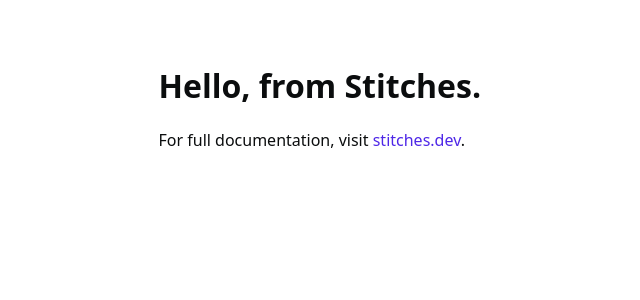
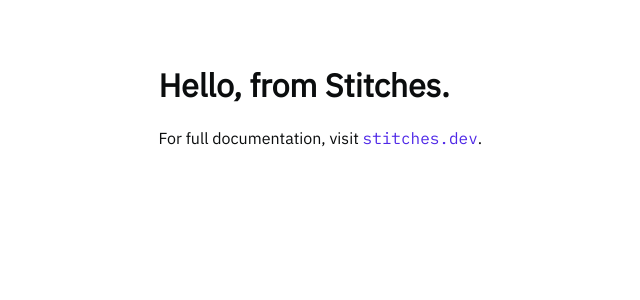
Before and after one commit to tbrittain/portfolio-site, a Next.js app: page / in a window 1280 px wide. Shown: the top 300 px of the page, without its empty margins (189-829 px from the left). Built offline with nearby package versions, Linux system fonts and the light colour scheme.

Commit message:
Implement font in theme and move components to components directory

```diff
--- /dev/null
+++ b/components/index.jsx
@@ -0,0 +1,33 @@
+import { styled } from "../stitches.config";
+
+export const Box = styled("div", {});
+
+export const Text = styled("p", {
+  fontFamily: "$sansSerif",
+  color: "$hiContrast"
+});
+
+export const Link = styled("a", {
+  fontFamily: "$mono",
+  textDecoration: "none",
+  color: "$purple600"
+});
+
+export const Container = styled("div", {
+  marginX: "auto",
+  paddingX: "$3",
+
+  variants: {
+    size: {
+      1: {
+        maxWidth: "300px"
+      },
+      2: {
+        maxWidth: "585px"
+      },
+      3: {
+        maxWidth: "865px"
+      }
+    }
+  }
+});
--- a/pages/index.jsx
+++ b/pages/index.jsx
@@ -1,43 +1,11 @@
-import Head from 'next/head'
-import { styled } from '../stitches.config'
-
-const Box = styled('div', {})
-
-const Text = styled('p', {
-  fontFamily: '$system',
-  color: '$hiContrast',
-})
-
-const Link = styled('a', {
-  fontFamily: '$system',
-  textDecoration: 'none',
-  color: '$purple600',
-})
-
-const Container = styled('div', {
-  marginX: 'auto',
-  paddingX: '$3',
-
-  variants: {
-    size: {
-      1: {
-        maxWidth: '300px',
-      },
-      2: {
-        maxWidth: '585px',
-      },
-      3: {
-        maxWidth: '865px',
-      },
-    },
-  },
-})
+import Head from "next/head";
+import { Box, Container, Link, Text } from "../components";
 
 export default function Home() {
   return (
     <Box css={{ paddingY: '$6' }}>
       <Head>
-        <title>Use Stitches with Next.js</title>
+        <title>Trey Brittain - Portfolio</title>
       </Head>
       <Container size={{ '@initial': '1', '@bp1': '2' }}>
         <Text as="h1">Hello, from Stitches.</Text>
--- a/stitches.config.js
+++ b/stitches.config.js
@@ -53,7 +53,8 @@
       6: '21px',
     },
     fonts: {
-      system: 'system-ui',
+      sansSerif: 'IBM Plex Sans',
+      mono: 'IBM Plex Mono'
     },
   },
   utils: {
```
